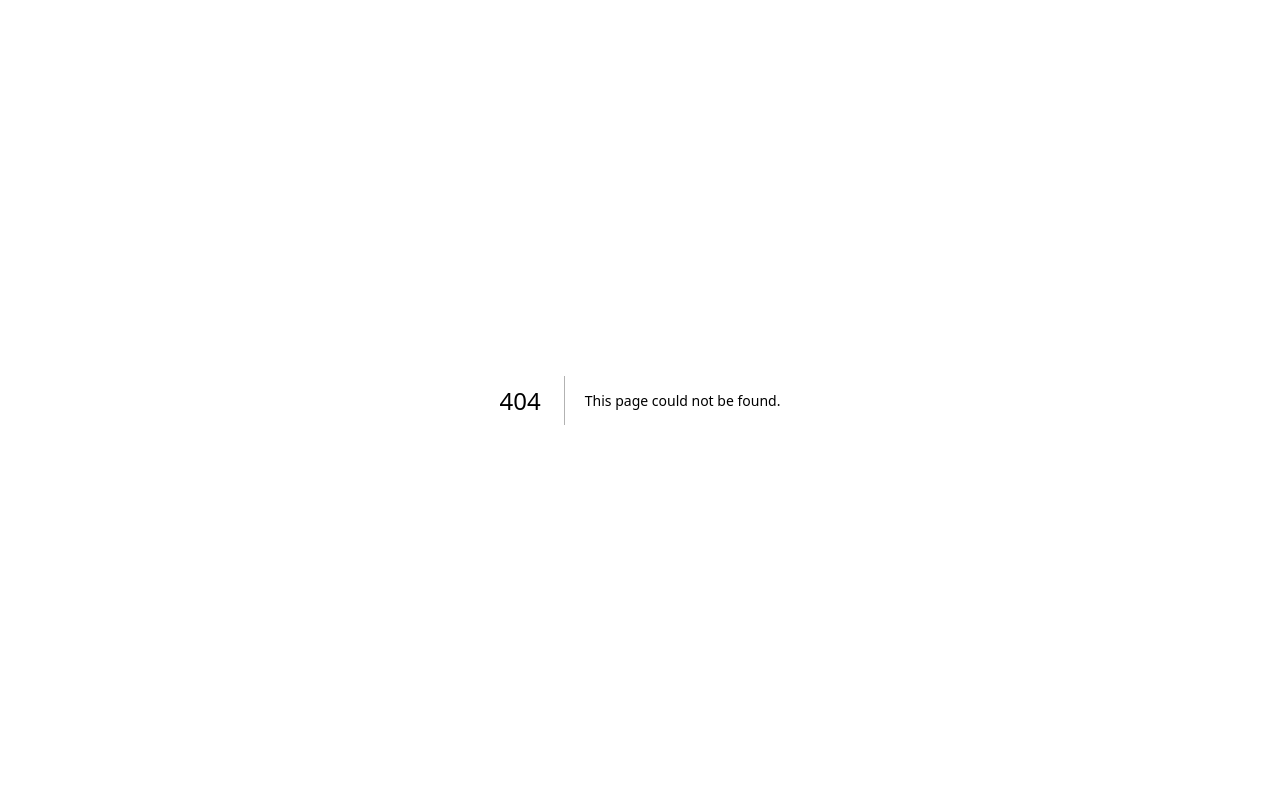
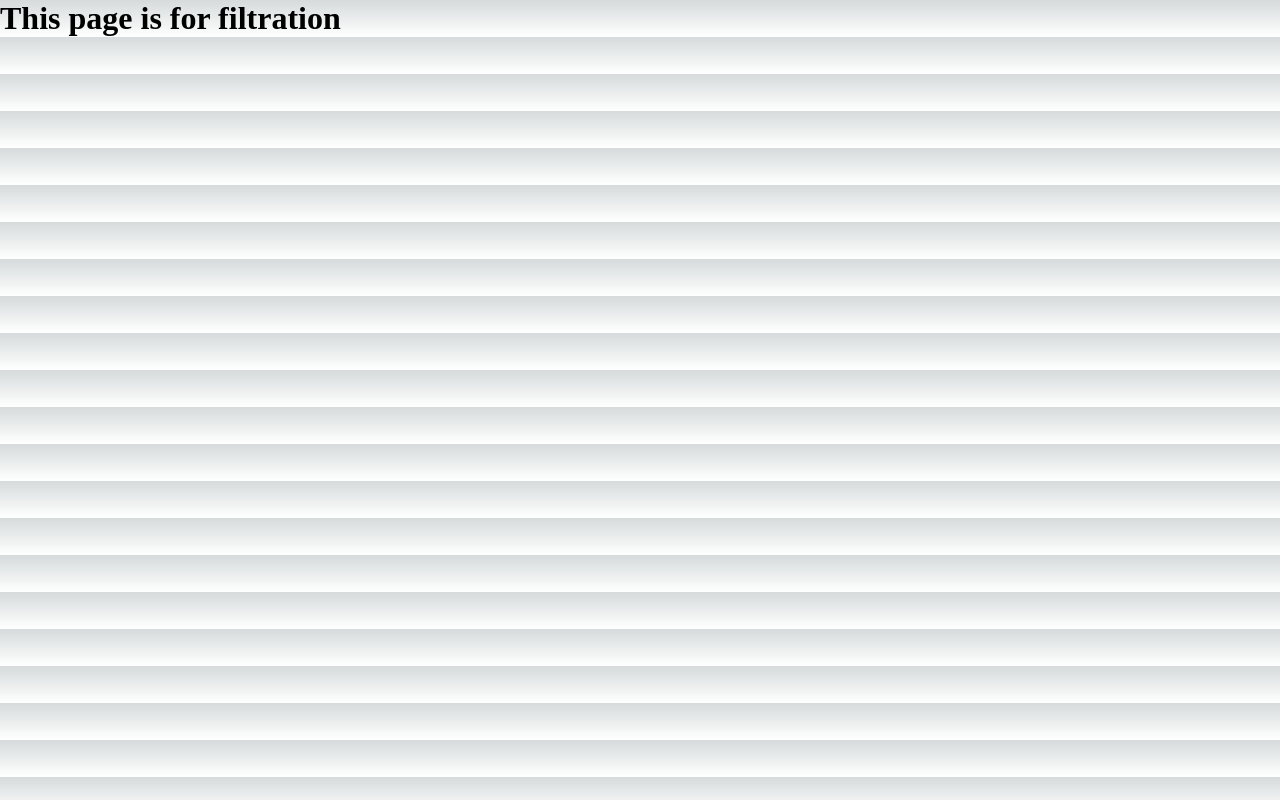
Before and after one commit to raihan-778/second-nextJs-app, a Next.js app: page /news/1 in a window 1280 px wide. Before the commit this address had no page. Built offline with nearby package versions, Linux system fonts and the light colour scheme.

Commit message:
nested ,dynamic & catch all route added

```diff
--- /dev/null
+++ b/src/pages/news/[...slug].js
@@ -0,0 +1,11 @@
+import React from "react";
+
+const CatchAllRoutes = () => {
+  return (
+    <div>
+      <h1>This page is for filtration</h1>
+    </div>
+  );
+};
+
+export default CatchAllRoutes;
```
Also changed, not shown: src/pages/news/[newsId].js (added, +13 -0 lines), src/pages/news/index.js (added, +11 -0 lines).
